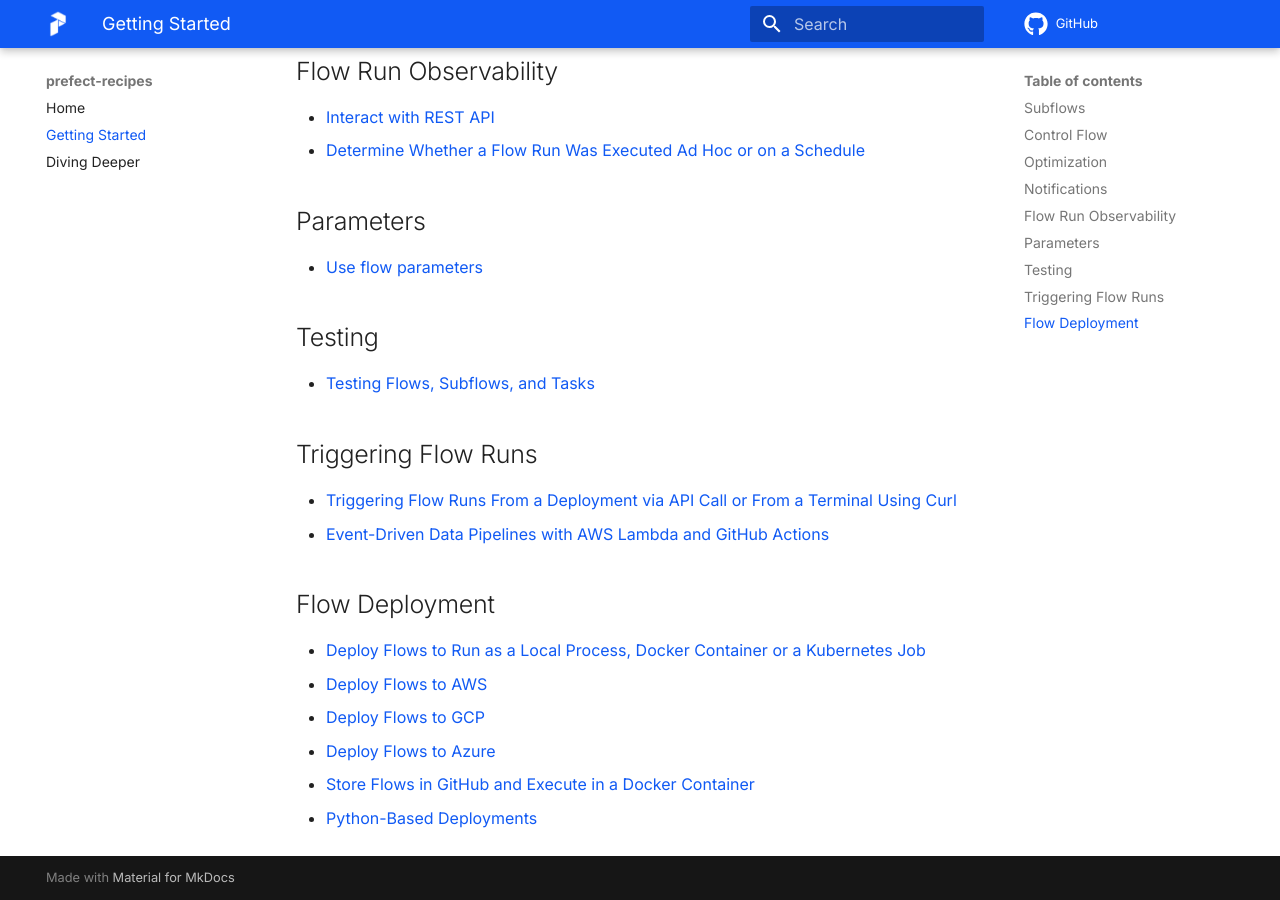
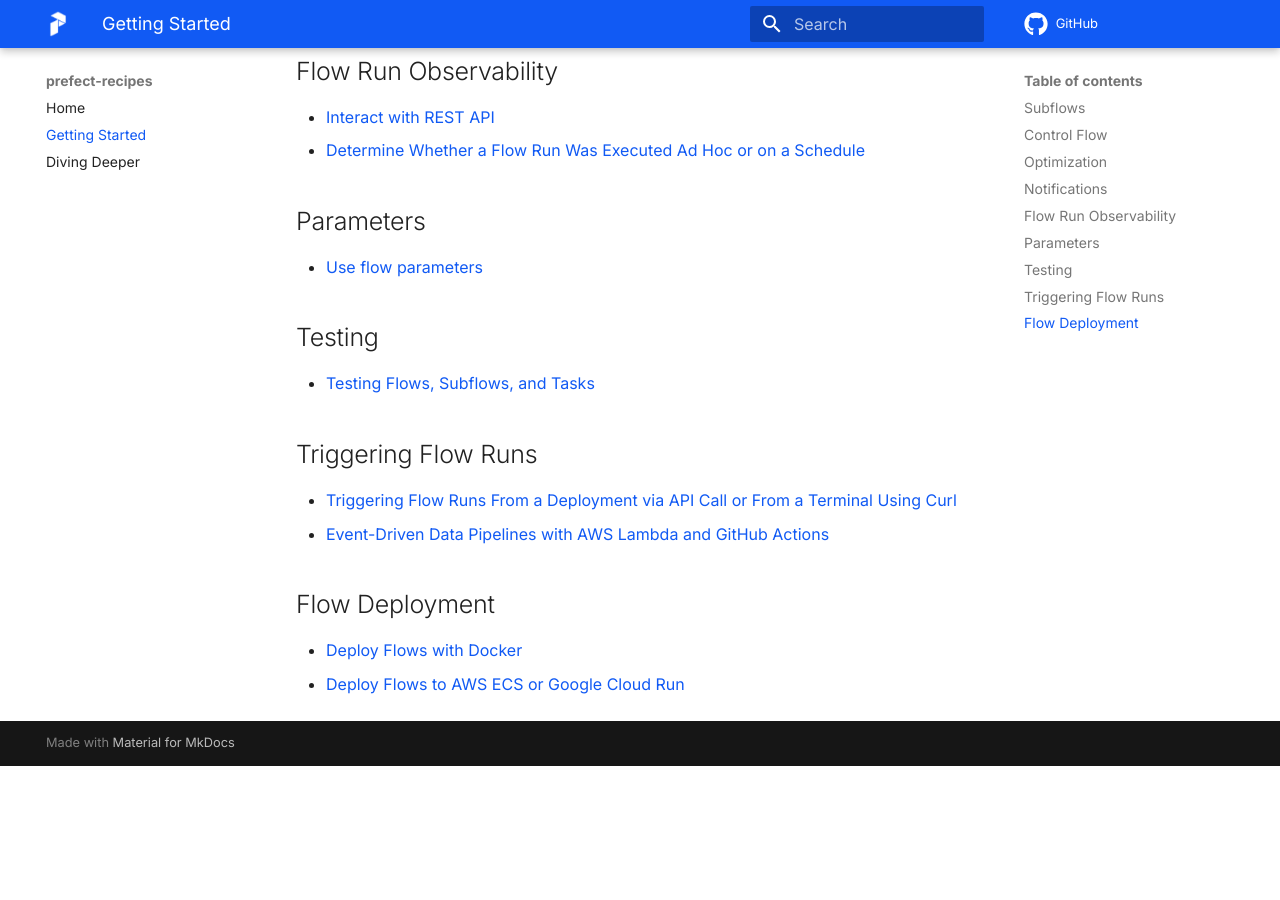
Before and after one commit to PrefectHQ/prefect-recipes, an MkDocs documentation site: the page built from docs/getting_started.md, in a window 1280 px wide and 900 px high, scrolled down 794 px. Built offline with MkDocs 1.6.1 and Material for MkDocs 9.7.7, drawn with Linux system fonts in a browser that asks for light colours; comment, search, counter and statistics services are not loaded; after the commit the page ends 1560 px from its top, so only the background shows below that.

Commit message:
Update getting_started.md (#244)
Remove and replace deployment links

```diff
--- a/docs/getting_started.md
+++ b/docs/getting_started.md
@@ -33,9 +33,5 @@
 - [Event-Driven Data Pipelines with AWS Lambda and GitHub Actions](https://medium.com/the-prefect-blog/event-driven-data-pipelines-with-aws-lambda-prefect-and-github-actions-b3d9f84b1309)
 
 ## Flow Deployment
-- [Deploy Flows to Run as a Local Process, Docker Container or a Kubernetes Job](https://discourse.prefect.io/t/how-to-deploy-prefect-2-0-flows-to-run-as-a-local-process-docker-container-or-a-kubernetes-job/1246)
-- [Deploy Flows to AWS](https://discourse.prefect.io/t/how-to-deploy-prefect-2-0-flows-to-aws/1252)
-- [Deploy Flows to GCP](https://discourse.prefect.io/t/how-to-deploy-prefect-2-0-flows-to-gcp/1251)
-- [Deploy Flows to Azure](https://discourse.prefect.io/t/how-to-deploy-prefect-2-0-flows-to-azure/1312)
-- [Store Flows in GitHub and Execute in a Docker Container](https://towardsdatascience.com/create-robust-data-pipelines-with-prefect-docker-and-github-12b231ca6ed2)
-- [Python-Based Deployments](https://discourse.prefect.io/t/prefect-2-1-0-has-just-arrived-it-includes-python-based-deployments-improvements-to-work-queues-tons-of-new-integrations-and-features/1422)
+- [Deploy Flows with Docker](https://docs.prefect.io/latest/guides/deployment/docker/)
+- [Deploy Flows to AWS ECS or Google Cloud Run](https://docs.prefect.io/latest/guides/push-work-pools/)
```
